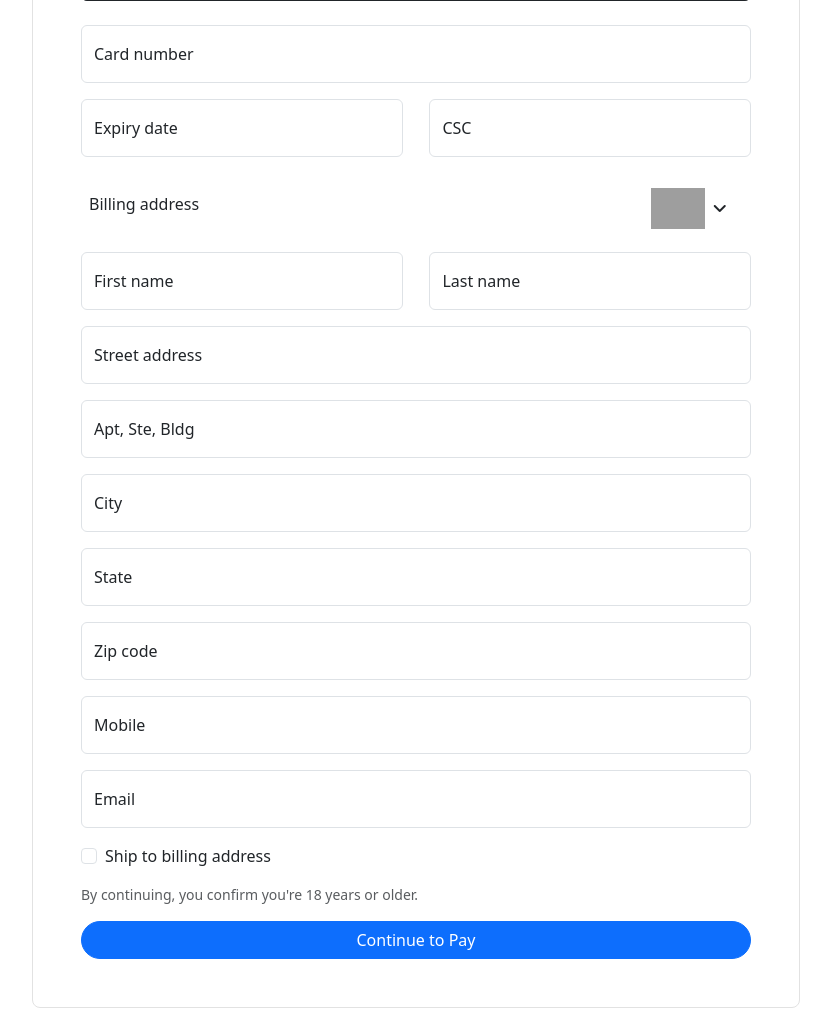
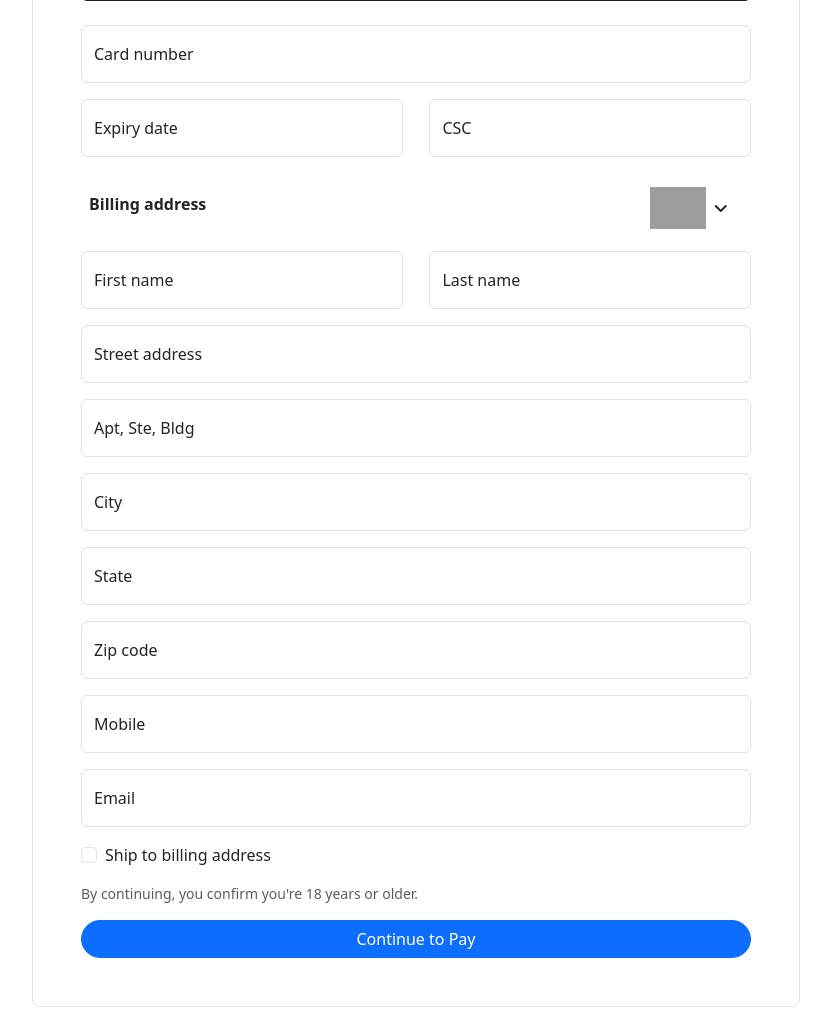
Before and after one commit to Ezekiah3854/Tatt-Appointment-Booking, a Flask app: page /p/card in a window 1280 px wide. Shown: the part 169-1193 px from the top of the page, without its empty margins (224-1055 px from the left). Run offline with Flask 3, Linux system fonts and the light colour scheme; some libraries are stand-ins or nearby versions; grey boxes are pictures that could not be loaded.

Commit message:
commit changes

```diff
--- a/templates/debitdet.html
+++ b/templates/debitdet.html
@@ -63,26 +63,26 @@
                 <div class="form-floating mb-3">
                     <input type="email" style="font-weight: 500;" class="form-control" id="floatingInput"
                         name="card-number" placeholder="Card number" required>
-                    <label for="floatingInput" style="font-weight: 500;">Card number</label>
+                    <label for="floatingInput" style="font-weight: 400;">Card number</label>
                 </div>
                 <div class="d-flex" style="gap: 4%;">
                     <div class="form-floating " style="width: 48%;">
                         <input type="password" style="font-weight: 500;" class="form-control" id="floatingPassword"
                             name="password" placeholder="Password" required>
-                        <label for="floatingPassword" style="font-weight: 500;">Expiry date</label>
+                        <label for="floatingPassword" style="font-weight: 400;">Expiry date</label>
                     </div>
                     <div class="form-floating " style="width: 48%;">
                         <input type="password" style="font-weight: 500;" class="form-control" id="floatingPassword"
                             name="password" placeholder="Password" required>
-                        <label for="floatingPassword" style="font-weight: 500;">CSC</label>
+                        <label for="floatingPassword" style="font-weight: 400;">CSC</label>
                     </div>
                 </div>
 
                 <!-- Country Dropdown -->
                 <div class="mt-4 mb-3 d-flex justify-content-between">
-                    <label class="form-label d-flex items-center mx-2">Billing address</label>
+                    <label class="form-label d-flex items-center mx-2 font-semibold">Billing address</label>
                     <div class="dropdown ml-auto">
-                        <button class="btn btn-outline-none d-flex align-items-center justify-content-between w-20"
+                        <button style="border: none;" class="btn btn-outline-none d-flex align-items-center justify-content-between w-20"
                             type="button" id="dropdownButton" data-bs-toggle="dropdown" aria-expanded="false">
                             <img id="selectedFlag" src="https://flagcdn.com/w80/us.png" class="flag-img me-2">
                             <i class="fa-solid fa-angle-down"></i>
@@ -107,48 +107,48 @@
                     <div class="form-floating " style="width: 48%;">
                         <input type="text" style="font-weight: 500;" class="form-control" id="floatingPassword"
                             name="fname" placeholder="Password" required>
-                        <label for="floatingPassword" style="font-weight: 500;">First name</label>
+                        <label for="floatingPassword" style="font-weight: 400;">First name</label>
                     </div>
                     <div class="form-floating " style="width: 48%;">
                         <input type="text" style="font-weight: 500;" class="form-control" id="floatingPassword"
                             name="lname" placeholder="Last name" required>
-                        <label for="floatingPassword" style="font-weight: 500;">Last name</label>
+                        <label for="floatingPassword" style="font-weight: 400;">Last name</label>
                     </div>
                 </div>
                 <div class="form-floating mb-3">
                     <input type="text" style="font-weight: 500;" class="form-control" id="floatingInput"
                         name="str-address" placeholder="Street address" required>
-                    <label for="floatingInput" style="font-weight: 500;">Street address</label>
+                    <label for="floatingInput" style="font-weight: 400;">Street address</label>
                 </div>
                 <div class="form-floating mb-3">
                     <input type="text" style="font-weight: 500;" class="form-control" id="floatingInput" name="apt-bldg"
                         placeholder="Apt, Ste, Bldg" required>
-                    <label for="floatingInput" style="font-weight: 500;">Apt, Ste, Bldg</label>
+                    <label for="floatingInput" style="font-weight: 400;">Apt, Ste, Bldg</label>
                 </div>
                 <div class="form-floating mb-3">
                     <input type="text" style="font-weight: 500;" class="form-control" id="floatingInput" name="city"
                         placeholder="City" required>
-                    <label for="floatingInput" style="font-weight: 500;">City</label>
+                    <label for="floatingInput" style="font-weight: 400;">City</label>
                 </div>
                 <div class="form-floating mb-3">
                     <input type="text" style="font-weight: 500;" class="form-control" id="floatingInput" name="state"
                         placeholder="State/Province/Region" required>
-                    <label for="floatingInput" style="font-weight: 500;">State</label>
+                    <label for="floatingInput" style="font-weight: 400;">State</label>
                 </div>
                 <div class="form-floating mb-3">
                     <input type="text" style="font-weight: 500;" class="form-control" id="floatingInput" name="zip-code"
                         placeholder="Zip" required>
-                    <label for="floatingInput" style="font-weight: 500;">Zip code</label>
+                    <label for="floatingInput" style="font-weight: 400;">Zip code</label>
                 </div>
                 <div class="form-floating mb-3">
                     <input type="text" style="font-weight: 500;" class="form-control" id="floatingInput"
                         name="mobile-no" placeholder="Mobile" required>
-                    <label for="floatingInput" style="font-weight: 500;">Mobile</label>
+                    <label for="floatingInput" style="font-weight: 400;">Mobile</label>
                 </div>
                 <div class="form-floating mb-3">
                     <input type="email" style="font-weight: 500;" class="form-control" id="floatingInput" name="email"
                         placeholder="Email" required>
-                    <label for="floatingInput" style="font-weight: 500;">Email</label>
+                    <label for="floatingInput" style="font-weight: 400;">Email</label>
                 </div>
 
                 <!-- Checkbox -->
@@ -160,7 +160,7 @@
                 <p class="text-muted small mb-3">By continuing, you confirm you're 18 years or older.</p>
                 <!-- Submit Button -->
                 <div class="d-grid">
-                    <button type="submit" class="btn btn-primary" style="border-radius: 20px;">Continue to Pay</button>
+                    <button type="submit" class="btn btn-primary" style="border-radius: 20px; font-weight: 300;">Continue to Pay</button>
                 </div>
 
 
```
